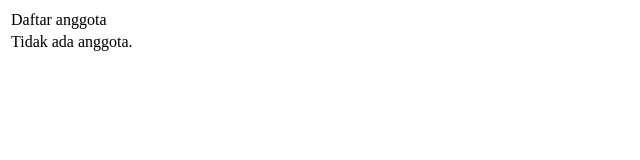
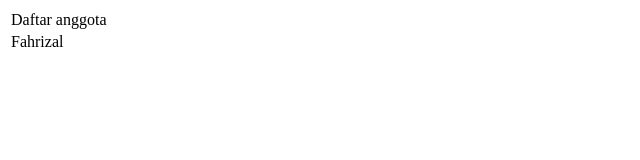
Before and after one commit to fahrizal95/RPL_JTE_2017_05, a plain HTML site: page index.html in a window 1280 px wide. Shown: the full height of the page, 0-640 px from the left. Drawn offline with Linux system fonts and the light colour scheme.

Commit message:
menambahkan nama saya di index

```diff
--- a/index.html
+++ b/index.html
@@ -6,7 +6,7 @@
    <body>
       <table border="0">
       <tr><td>Daftar anggota</td></tr>
-      <tr><td>Tidak ada anggota.</td></tr>
+      <tr><td>Fahrizal</td></tr>
       </table>
      </body>
  </html>
```
